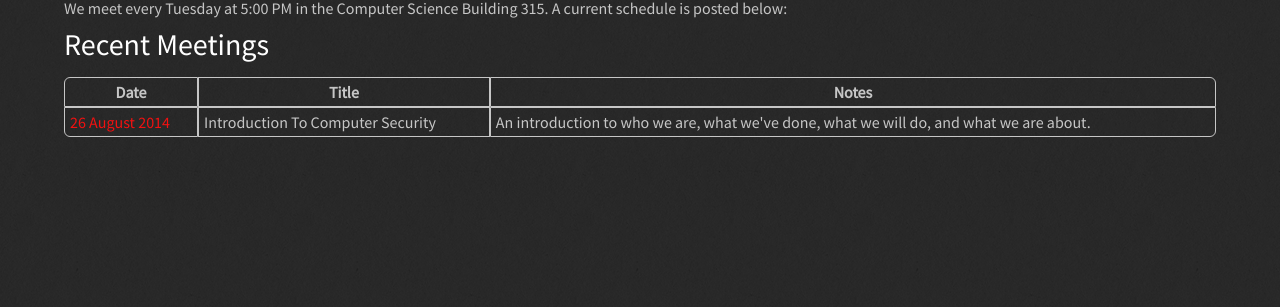
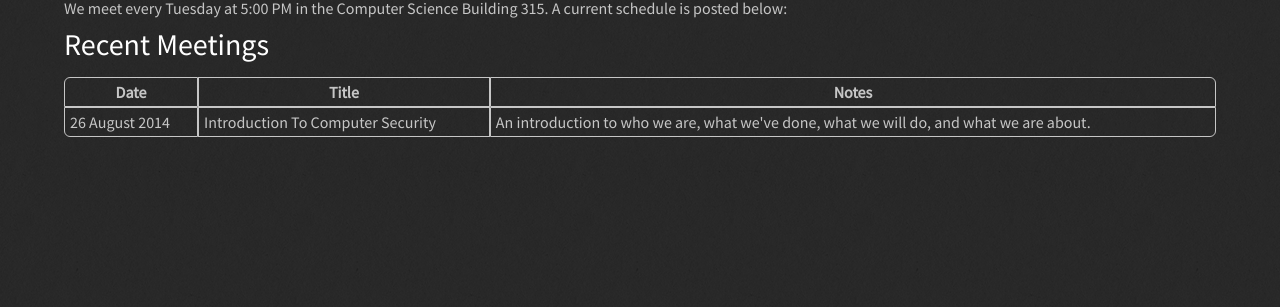
Before and after one commit to Hashdump/old-hashdump-site, a Jekyll site: the page built from index.md, in a window 1280 px wide. Shown: the part 193-500 px from the top of the page. Built offline with Jekyll 4.4.1, drawn with Linux system fonts in a browser that asks for light colours; Markdown is read by kramdown in place of the engine named in the settings.

Commit message:
Remove link from meetings that do not have any content

```diff
--- a/_includes/meetings.html
+++ b/_includes/meetings.html
@@ -11,7 +11,7 @@
   </thead>
   <tbody>{% for meeting in site.posts %}{% if include.max < 0 or include.max >= forloop.index %}
     <tr>{% assign ms = meeting.content | strip_newlines | size %}
-      <td><a {% if ms == 0 %}class="disabled"{% else %}href="{{ meeting.url }}"{% endif %}>{{ meeting.date | date: "%-d %B %Y" }}</a></td>
+      <td>{% if ms != 0 %}<a href="{{ meeting.url }}">{% endif %}{{ meeting.date | date: "%-d %B %Y" }}{% if ms != 0 %}</a>{% endif %}</td>
       <td>{{ meeting.title }}</td>
       <td>{{ meeting.tagline }}</td>
     </tr>
```
